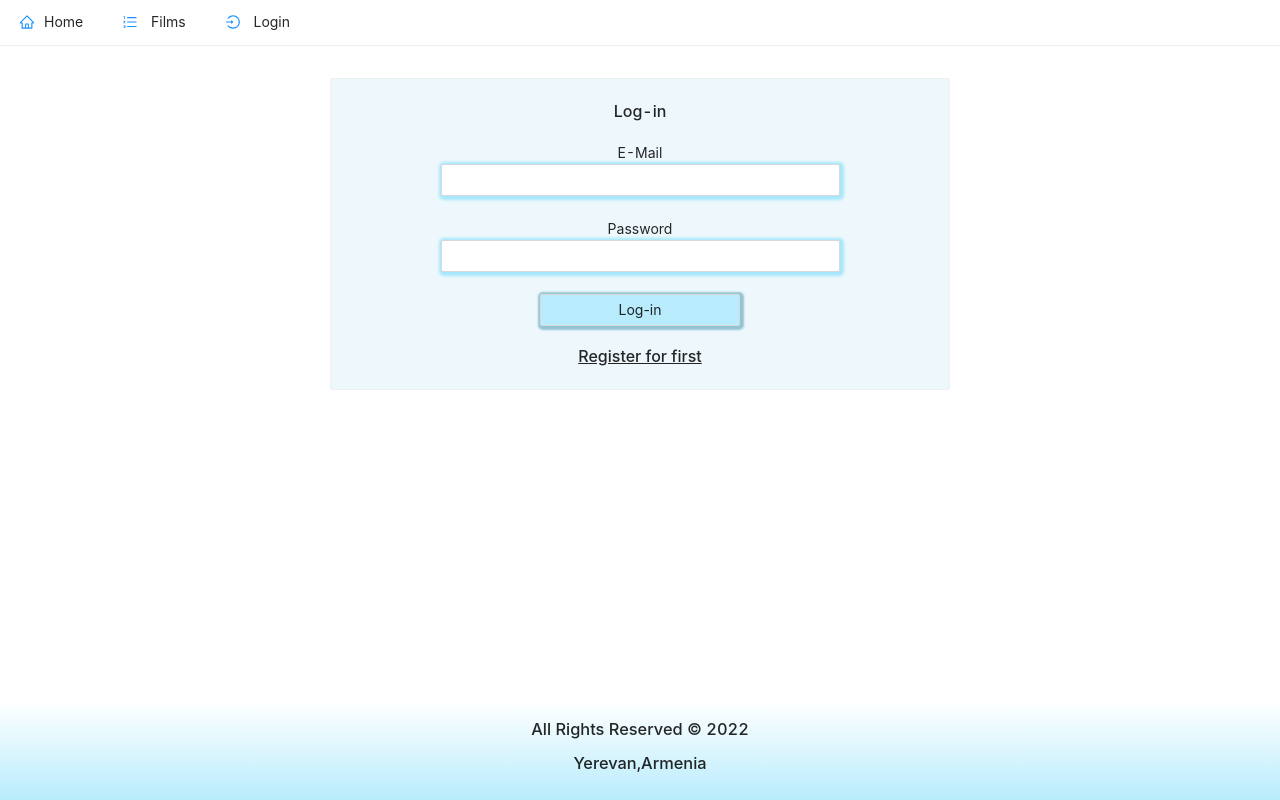
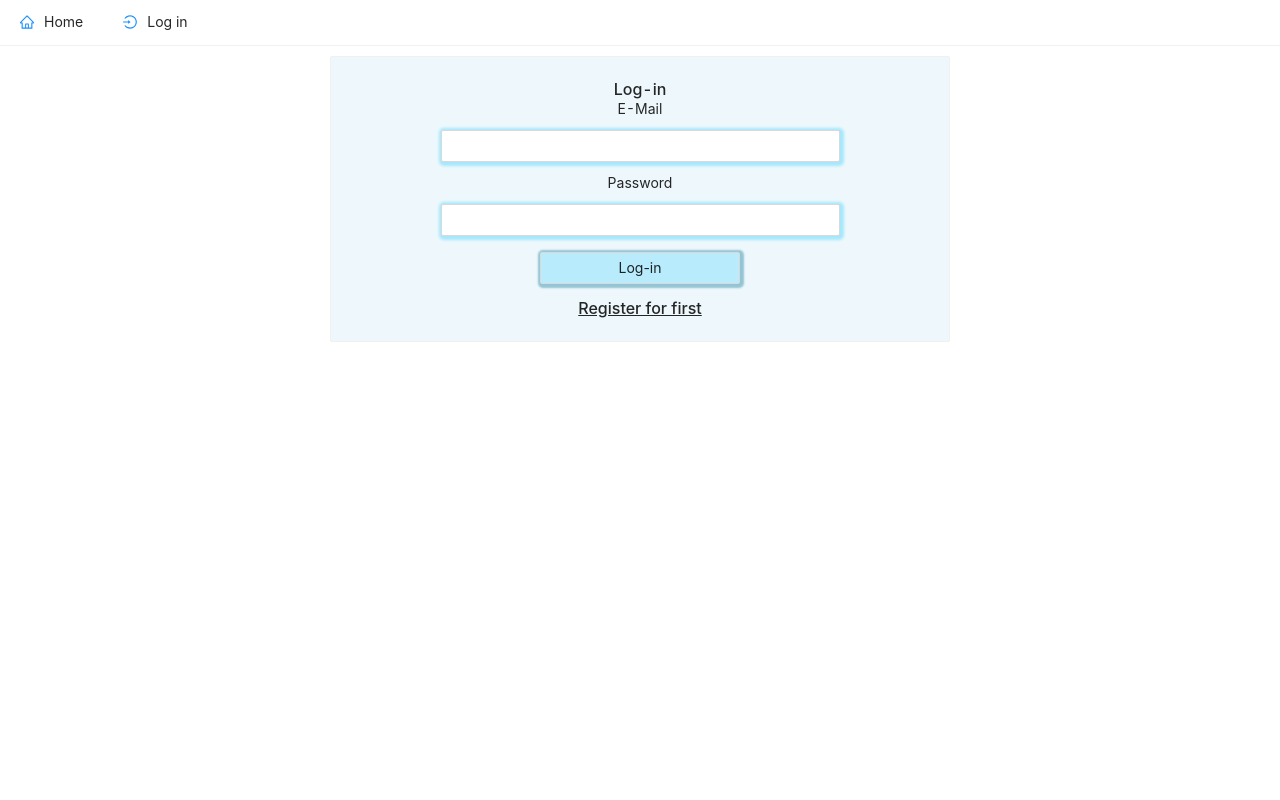
Before and after one commit to surohovhannisyan/FilmProject, a React (Create React App) app: page /login in a window 1280 px wide. Built offline with nearby package versions, Linux system fonts and the light colour scheme.

Commit message:
feature login and register

```diff
--- a/src/App.tsx
+++ b/src/App.tsx
@@ -1,26 +1,27 @@
 import React from 'react';
 import { BrowserRouter as Router, Routes, Route } from 'react-router-dom';
+import { useContext } from 'react';
 
 import Navbar from './components/Navbar/Navbar';
 import Home from './components/Home/Home';
 import Films from './components/Films/Films';
 import Login from './components/Login/Login';
-import Footer from './components/Footer/Footer';
+import AuthContext from './components/Store/auth-context';
 
 import 'antd/dist/antd.css';
 import './App.css';
 
 function App() {
+  const authCtx = useContext(AuthContext);
+  const isLoggedIn = authCtx.isLoggedIn;
   return (
     <Router>
-      <Navbar /> <br />
+      <Navbar />
       <Routes>
         <Route path="/" element={<Home />} />
-        <Route path="/films" element={<Films />} />
-        <Route path="/login" element={<Login />} />
-      </Routes>{' '}
-      <br /> <br />
-      <Footer />
+        {isLoggedIn && <Route path="/films" element={<Films />} />}
+        {!isLoggedIn && <Route path="/login" element={<Login />} />}
+      </Routes>
     </Router>
   );
 }
--- a/src/components/Footer/Footer.js
+++ /dev/null
@@ -1,13 +0,0 @@
-import React from 'react';
-import './Footer.scss';
-
-function Footer() {
-  return (
-    <div className="foot-main">
-      <h3>All Rights Reserved &copy; 2022 </h3>
-      <h3>Yerevan,Armenia</h3>
-    </div>
-  );
-}
-
-export default Footer;
--- a/src/components/Footer/Footer.scss
+++ /dev/null
@@ -1,9 +0,0 @@
-.foot-main{
-    width: 100%;
-    padding: 15px;
-    height: auto;
-    text-align: center;
-    position: absolute;
-    bottom: 0;
-    background: linear-gradient(transparent, rgb(184, 236, 252));
-}
--- a/src/components/Login/Login.js
+++ b/src/components/Login/Login.js
@@ -1,6 +1,8 @@
-import React, { useState } from 'react';
+import React, { useContext, useState } from 'react';
+import { useNavigate } from 'react-router-dom';
+import { Card, Form, Input, Button, Typography } from 'antd';
 
-import { Card, Form, Input, Button, Typography } from 'antd';
+import AuthContext from '../Store/auth-context';
 
 import './Login.scss';
 
@@ -16,6 +18,9 @@ function Login() {
     status: true,
   });
 
+  const authCtx = useContext(AuthContext);
+  const history = useNavigate();
+
   const { Meta } = Card;
 
   const userChangeHandler = (e) => {
@@ -25,7 +30,78 @@ function Login() {
     setPass(e.target.value);
   };
   const submitHandler = () => {
-    console.log(username, pass);
+    setUsernam('');
+    setPass('');
+    if (logReg.status === false) {
+      fetch(
+        'https://identitytoolkit.googleapis.com/v1/accounts:signUp?key=AIzaSyBRegmu6l6G00JTkDtLcmhD97rD2NBg2cU',
+        {
+          method: 'POST',
+          body: JSON.stringify({
+            email: username,
+            password: pass,
+            returnSecueToken: true,
+          }),
+          headers: {
+            'Content-type': 'application/json',
+          },
+        }
+      )
+        .then((res) => {
+          if (res.ok) {
+            return res.json();
+          } else {
+            return res.json().then(() => {
+              const errorMessage = 'Authentication failed';
+              throw new Error(errorMessage);
+            });
+          }
+        })
+        .then((data) => {
+          console.log(data);
+          console.log(data.idToken);
+          alert('Successfully signed up');
+        })
+        .catch((err) => {
+          alert(err.message);
+        });
+    } else {
+      fetch(
+        'https://identitytoolkit.googleapis.com/v1/accounts:signInWithPassword?key=AIzaSyBRegmu6l6G00JTkDtLcmhD97rD2NBg2cU',
+        {
+          method: 'POST',
+          body: JSON.stringify({
+            email: username,
+            password: pass,
+            returnSecueToken: true,
+          }),
+          headers: {
+            'Content-type': 'application/json',
+          },
+        }
+      )
+        .then((res) => {
+          if (res.ok) {
+            return res.json();
+          } else {
+            return res.json().then(() => {
+              const errorMessage = 'Authentication failed';
+              throw new Error(errorMessage);
+            });
+          }
+        })
+        .then((data) => {
+          console.log(data);
+          console.log(data.idToken);
+          alert('Welcome ' + data.email);
+          authCtx.login(data.idToken);
+          console.log(authCtx);
+          history('/films');
+        })
+        .catch((err) => {
+          alert(err.message);
+        });
+    }
   };
   const changeHandler = () => {
     setLogReg({
@@ -48,7 +124,6 @@ function Login() {
     <div className="login-root">
       <Card className="login-card">
         <Meta title={logReg.title} />
-        <br />
         <Form>
           <label>E-Mail</label> <br />
           <Input
@@ -56,10 +131,8 @@ function Login() {
             onChange={userChangeHandler}
             className="main-input-one"
             type="email"
-          />{' '}
-          <br />
-          <br />
-          <labell>Password</labell> <br />
+          />
+          <label>Password</label> <br />
           <Input
             className="main-input-two"
             value={pass}
@@ -67,13 +140,10 @@ function Login() {
             type="password"
           />
         </Form>
-        <br />
         <Button className="log-btn" onClick={submitHandler}>
           <Text>{logReg.btnValue}</Text>
         </Button>
-        <br />
-        <br />
-        <Meta title={logReg.titleTwo} onClick={changeHandler} className="meta-2" />
+        <Meta title={logReg.titleTwo} onClick={changeHandler} className="meta-two" />
       </Card>
     </div>
   );
--- a/src/components/Login/Login.scss
+++ b/src/components/Login/Login.scss
@@ -12,20 +12,26 @@
   .main-input-one {
     width: 70%;
     box-shadow: 1px 1px 3px 3px rgb(165, 231, 252);
+    margin: 10px auto;
+    display: block;
   }
   .main-input-two {
     width: 70%;
     box-shadow: 1px 1px 3px 3px rgb(165, 231, 252);
+    margin: 10px auto;
+    display: block;
   }
   .log-btn {
     width: 35%;
     background-color: rgb(184, 236, 252);
     box-shadow: 1px 1px 2px 3px rgb(148, 196, 211);
+    margin: 1rem auto;
+    display: block;
   }
-  .meta-2 {
+  .meta-two {
     text-decoration: underline;
   }
-  .meta-2:hover {
+  .meta-two:hover {
     cursor: pointer;
   }
 }
--- a/src/components/Navbar/Navbar.js
+++ b/src/components/Navbar/Navbar.js
@@ -1,12 +1,28 @@
 import React from 'react';
+import { useContext } from 'react';
 import { Menu, Typography } from 'antd';
-import { HomeOutlined, OrderedListOutlined, LoginOutlined } from '@ant-design/icons';
+import {
+  HomeOutlined,
+  OrderedListOutlined,
+  LoginOutlined,
+  LogoutOutlined,
+} from '@ant-design/icons';
 import { Link } from 'react-router-dom';
+
+import AuthContext from '../Store/auth-context';
+
+import './Navbar.scss';
 
 const MenuItem = Menu.Item;
 const { Text } = Typography;
 
 function Navbar() {
+  const authCtx = useContext(AuthContext);
+  const isLoggedIn = authCtx.isLoggedIn;
+
+  const logoutHandler = () => {
+    authCtx.logout();
+  };
   return (
     <div className="navbar-root">
       <Menu mode="horizontal">
@@ -15,18 +31,27 @@ function Navbar() {
             <Text>Home</Text>
           </MenuItem>
         </Link>
+        {isLoggedIn && (
           <Link to="/films">
             <MenuItem icon={<OrderedListOutlined />}>
-            {' '}
               <Text>Films</Text>
             </MenuItem>
           </Link>
+        )}
+        {!isLoggedIn && (
           <Link to="/login">
             <MenuItem icon={<LoginOutlined />}>
-            {' '}
-            <Text>Login</Text>{' '}
+              <Text>Log in</Text>
             </MenuItem>
           </Link>
+        )}
+        {isLoggedIn && (
+          <Link to="/login">
+            <MenuItem icon={<LogoutOutlined />} onClick={logoutHandler}>
+              <Text>Log out</Text>
+            </MenuItem>
+          </Link>
+        )}
       </Menu>
     </div>
   );
--- a/src/components/Navbar/Navbar.scss
+++ b/src/components/Navbar/Navbar.scss
@@ -0,0 +1,3 @@
+// .navbar-root{
+//     margin-bottom:2rem;
+// }
--- /dev/null
+++ b/src/components/Store/auth-context.js
@@ -0,0 +1,40 @@
+import React from 'react';
+import { useState } from 'react';
+
+const AuthContext = React.createContext({
+  token: '',
+  isLoggedIn: false,
+  login: (token) => {
+    /**/
+  },
+  logout: () => {
+    /**/
+  },
+});
+
+export const AuthContextProvider = (props) => {
+  const initialToken = localStorage.getItem('token');
+  const [token, setToken] = useState(initialToken);
+
+  const userIsLoggedIn = !!token;
+
+  const loginHandler = (token) => {
+    localStorage.setItem('token', token);
+    setToken(token);
+  };
+
+  const logoutHandler = () => {
+    setToken(null);
+    localStorage.removeItem('token');
+  };
+
+  const contextValue = {
+    token: token,
+    isLoggedIn: userIsLoggedIn,
+    login: loginHandler,
+    logout: logoutHandler,
+  };
+  return <AuthContext.Provider value={contextValue}>{props.children}</AuthContext.Provider>;
+};
+
+export default AuthContext;
--- a/src/index.tsx
+++ b/src/index.tsx
@@ -3,11 +3,14 @@ import ReactDOM from 'react-dom';
 import './index.css';
 import App from './App';
 import reportWebVitals from './reportWebVitals';
+import { AuthContextProvider } from '../src/components/Store/auth-context';
 
 ReactDOM.render(
-  <React.StrictMode>
-    <App />
-  </React.StrictMode>,
+  <AuthContextProvider>
+    <React.StrictMode>
+      <App />
+    </React.StrictMode>
+  </AuthContextProvider>,
   document.getElementById('root')
 );
 
```
Also changed, not shown: .eslintrc.json, 1 other file (tests, documents, lock files or other folders). Lines whose indentation alone changed are shown as unchanged.
